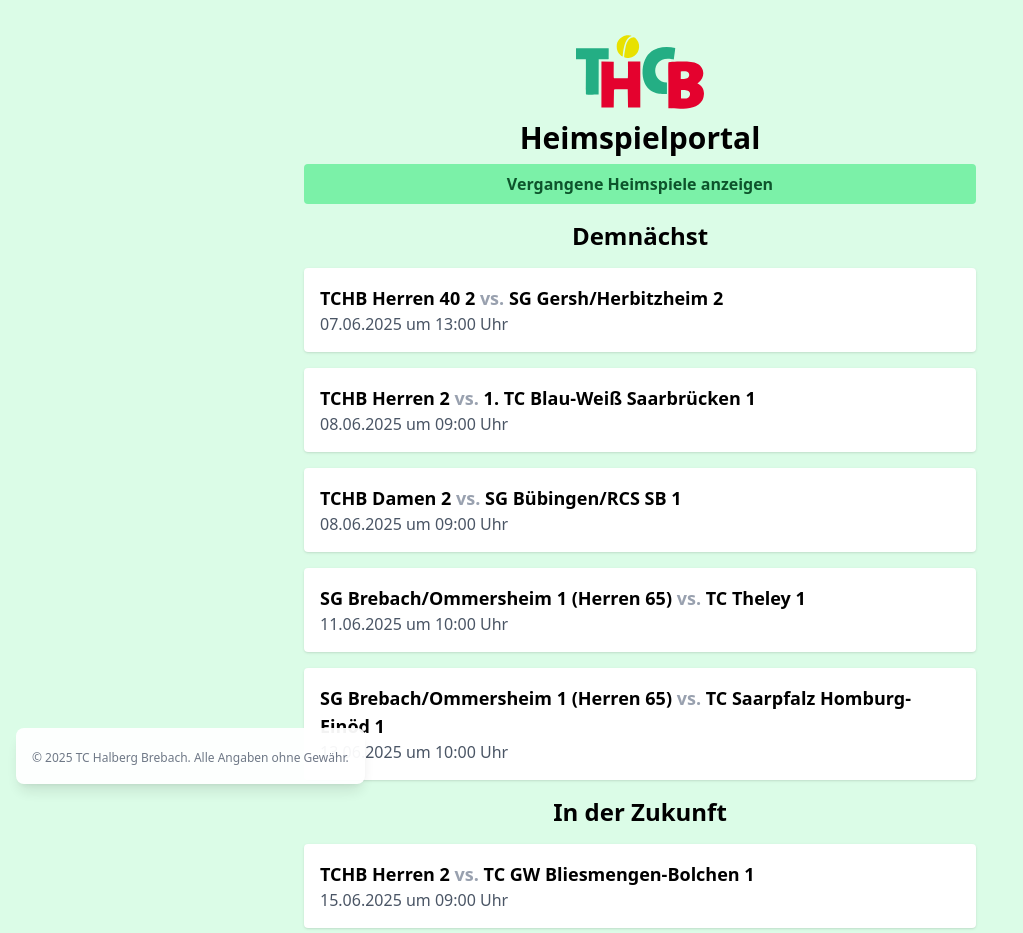
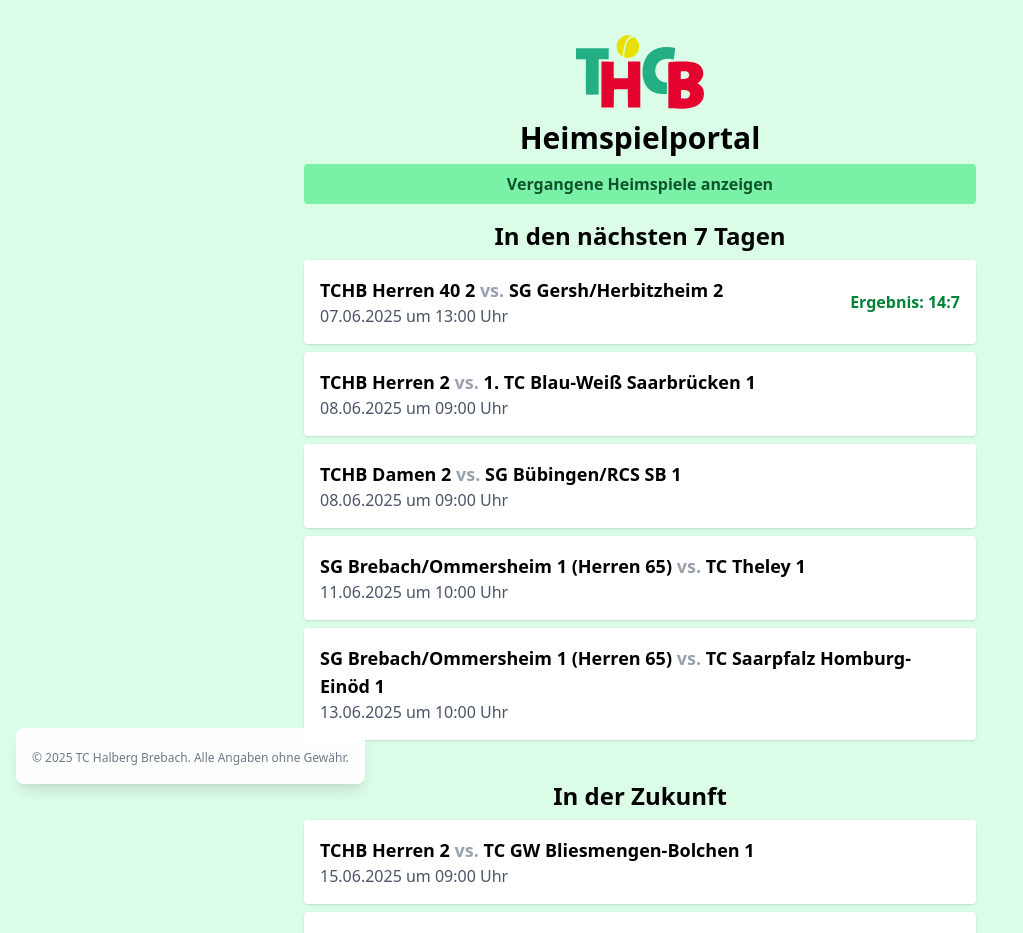
Before and after one commit to phlobbi/heimspielportal, a React (Vite) app: page / in a window 1280 px wide. Shown: the top 933 px of the page, without its empty margins (0-1023 px from the left). Built offline with nearby package versions, Linux system fonts and the light colour scheme.

Commit message:
Refactor MatchSections

```diff
--- a/src/App.tsx
+++ b/src/App.tsx
@@ -1,8 +1,8 @@
 import { useState, useEffect } from 'react'
 import './tailwind.css'
-import MatchTile from './components/MatchTile';
+import MatchSection from './components/MatchSection';
 
-interface Match {
+export interface Match {
   date: string;
   time: string;
   home: string;
@@ -69,32 +69,12 @@
           {showPast ? 'Anstehende Heimspiele anzeigen' : 'Vergangene Heimspiele anzeigen'}
         </button>
       </div>
-      <div className="max-w-2xl mx-auto space-y-4 mb-10">
-        {!showPast ? (
-          upcomingMatches.length === 0 ? (
-            <div className="text-center text-gray-500">Keine Heimspiele in den nächsten 7 Tagen.</div>
-          ) : (
-            <>
-              <h2 className="text-2xl font-bold text-center">Demnächst</h2>
-              {upcomingMatches.map((m, i) => <MatchTile key={i} home={m.home} guest={m.guest} date={m.date} time={m.time} />)}
-              <h2 className="text-2xl font-bold text-center">In der Zukunft</h2>
-              {futureMatches.map((m, i) => <MatchTile key={i} home={m.home} guest={m.guest} date={m.date} time={m.time} />)}
-            </>
-          )
-        ) : (
-          pastMatches.length === 0 ? (
-            <div className="text-center text-gray-500">Keine vergangenen Heimspiele.</div>
-          ) : (
-            <>
-            <h2 className="text-2xl font-bold text-center">Vergangene Heimspiele</h2>
-            {
-            pastMatches.map((m, i) => (
-              <MatchTile key={i} home={m.home} guest={m.guest} date={m.date} time={m.time} result={m.result} />
-            ))}
-            </>
-          )
-        )}
-      </div>
+      {showPast ? <MatchSection matches={pastMatches} headline="Vergangene Heimspiele" /> : (
+        <>
+          <MatchSection matches={upcomingMatches} headline="In den nächsten 7 Tagen" />
+          <MatchSection matches={futureMatches} headline="In der Zukunft" />
+        </>
+      )}
       <footer className="bg-white rounded-lg shadow-lg m-4 opacity-95 fixed bottom-0 left-0">
         <div className="w-full mx-auto max-w-screen-xl p-4">
           <span className="text-xs text-gray-500 text-center">© 2025 <a href="https://tc-halberg-brebach.de" className="hover:underline">TC Halberg Brebach</a>. Alle Angaben ohne Gewähr.</span>
--- /dev/null
+++ b/src/components/MatchSection.tsx
@@ -0,0 +1,30 @@
+import type { Match } from "../App";
+import MatchTile from "./MatchTile";
+
+interface MatchSectionProps {
+    matches: Match[];
+    headline: string;
+}
+
+const MatchSection = ({ matches, headline }: MatchSectionProps) => {
+
+    if (matches.length === 0) {
+        return (
+            <section className="text-center">
+            <h2 className="text-2xl font-bold">{headline}</h2>
+            <p className="text-gray-500">Keine Spiele gefunden.</p>
+            </section>
+        );
+    }
+
+    return (
+        <section className="max-w-2xl mx-auto space-y-2 mb-10">
+            <h2 className="text-2xl font-bold text-center">{headline}</h2>
+            {matches.map((m, i) => (
+                <MatchTile key={i} home={m.home} guest={m.guest} date={m.date} time={m.time} result={m.result} />
+            ))}
+        </section>
+    );
+};
+
+export default MatchSection;
```
